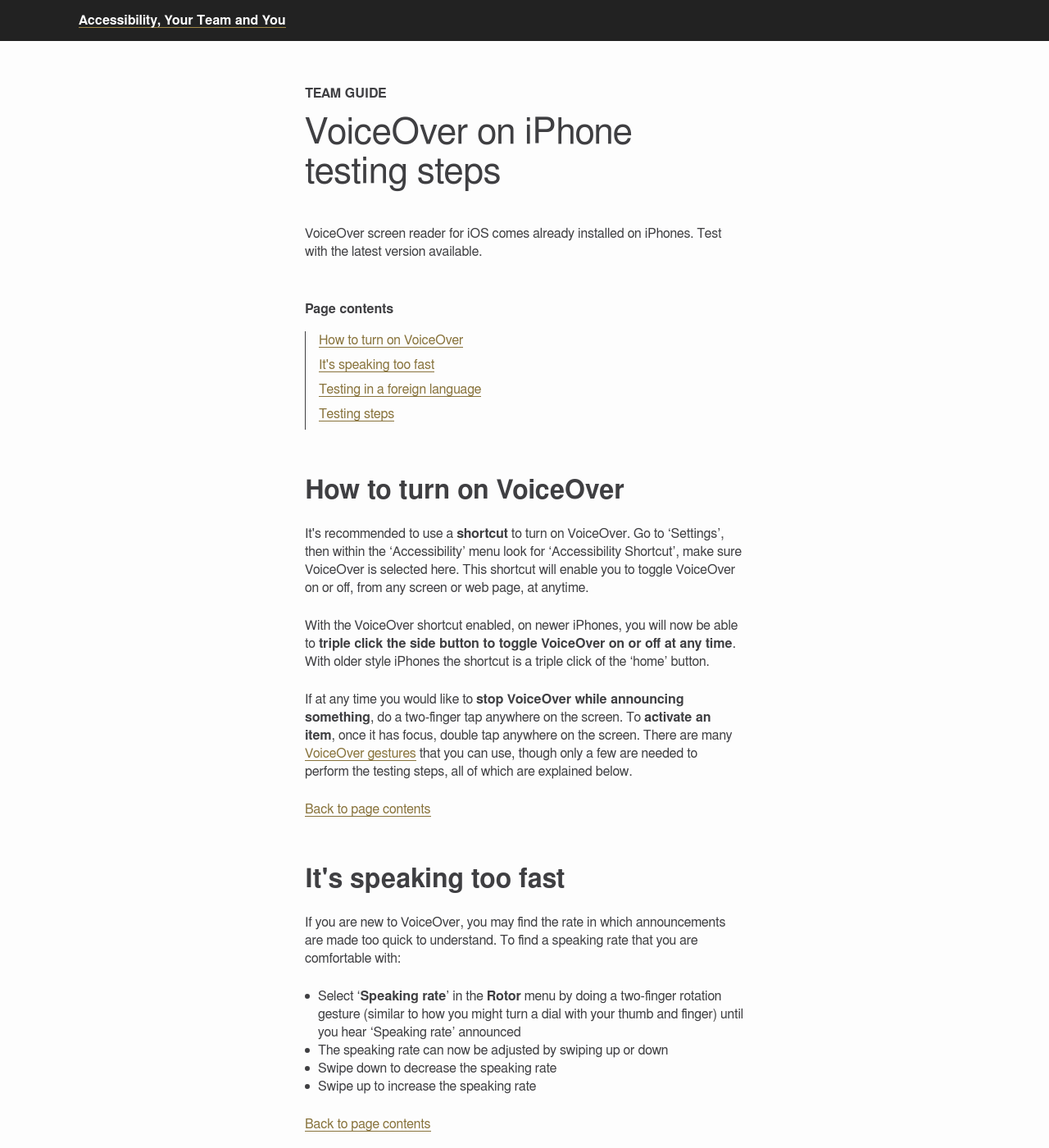
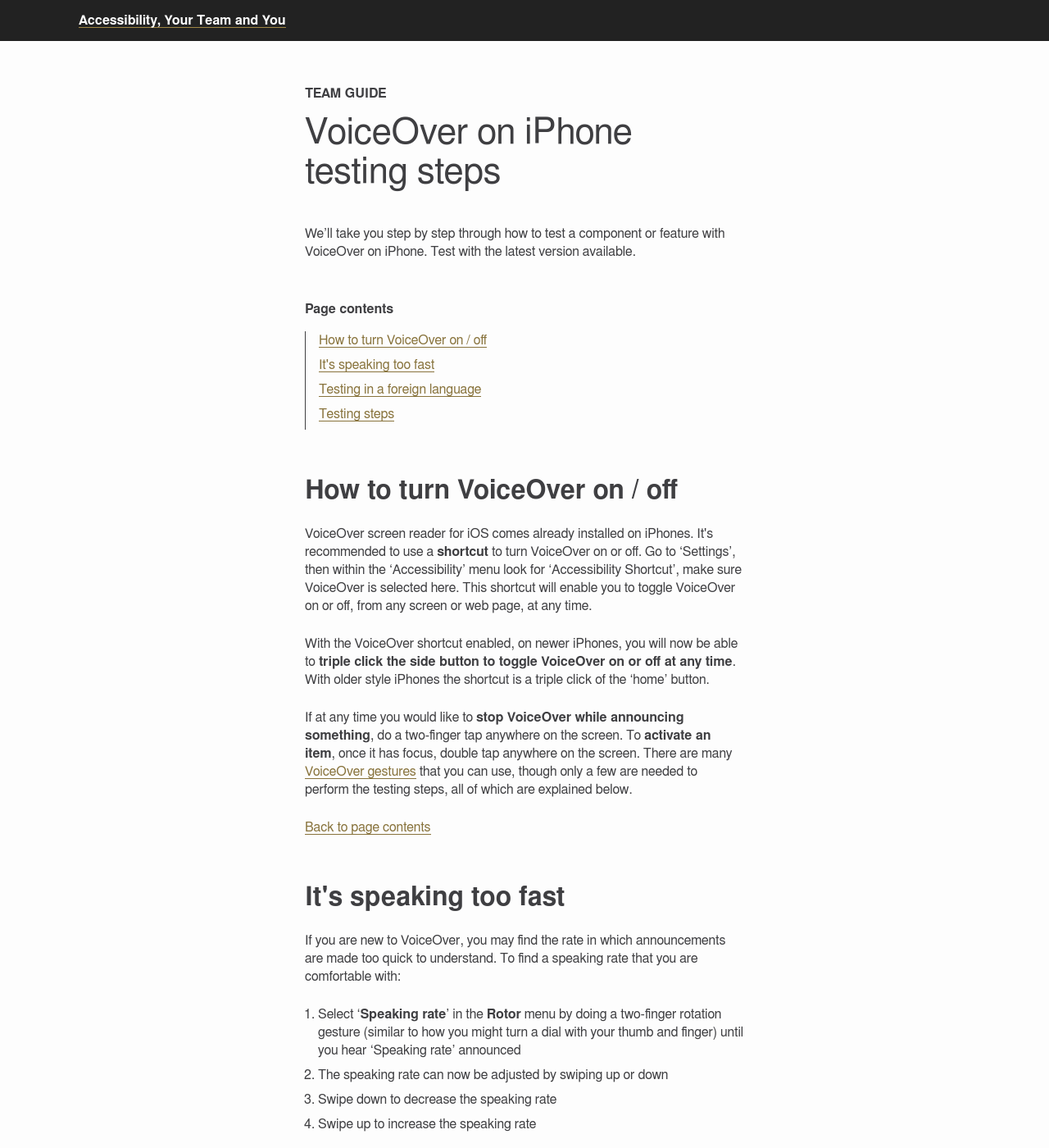
Before and after one commit to bbc/accessibility-news-and-you, a Jekyll site: the page assistive-technology/testing-steps/voiceover-ios.html, which Jekyll copies as it is, in a window 1280 px wide and 1400 px high. Shown: the whole window at 82% size. Built offline with Jekyll 4.4.1, drawn with Linux system fonts in a browser that asks for light colours; some of the changed text lies outside the part shown.

Commit message:
update copy from feedback

```diff
--- a/assistive-technology/testing-steps/voiceover-ios.html
+++ b/assistive-technology/testing-steps/voiceover-ios.html
@@ -22,21 +22,21 @@
                 </span>
             </h1>
 
-            <p>VoiceOver screen reader for iOS comes already installed on iPhones. Test with the latest version available.</p>
+            <p>We’ll take you step by step through how to test a component or feature with VoiceOver on iPhone. Test with the latest version available.</p>
 
             <nav class="page-contents" role="navigation" aria-label="Page contents">
                 <strong id="page-contents" class="page-contents_strong" tabindex="-1">Page contents</strong>
                 <ol role="list">
-                    <li role="listitem"><a href="#how-to-turn-on-voiceover">How to turn on VoiceOver</a></li>
+                    <li role="listitem"><a href="#how-to-turn-voiceover-on-off">How to turn VoiceOver on / off</a></li>
                     <li role="listitem"><a href="#its-speaking-too-fast">It's speaking too fast</a></li>
                     <li role="listitem"><a href="#testing-in-a-foreign-language">Testing in a foreign language</a></li>
                     <li role="listitem"><a href="#testing-steps">Testing steps</a></li>
                 </ol>
             </nav>
 
-            <h2 id="how-to-turn-on-voiceover" class="h2" tabindex="-1">How to turn on VoiceOver</h2>
+            <h2 id="how-to-turn-voiceover-on-off" class="h2" tabindex="-1">How to turn VoiceOver on / off</h2>
 
-            <p>It's recommended to use a <b>shortcut</b> to turn on VoiceOver. Go to ‘Settings’, then within the ‘Accessibility’ menu look for ‘Accessibility Shortcut’, make sure VoiceOver is selected here. This shortcut will enable you to toggle VoiceOver on or off, from any screen or web page, at anytime.</p>
+            <p>VoiceOver screen reader for iOS comes already installed on iPhones. It's recommended to use a <b>shortcut</b> to turn VoiceOver on or off. Go to ‘Settings’, then within the ‘Accessibility’ menu look for ‘Accessibility Shortcut’, make sure VoiceOver is selected here. This shortcut will enable you to toggle VoiceOver on or off, from any screen or web page, at any time.</p>
 
             <p>With the VoiceOver shortcut enabled, on newer iPhones, you will now be able to <b>triple click the side button to toggle VoiceOver on or off at any time</b>. With older style iPhones the shortcut is a triple click of the ‘home’ button.</p>
 
@@ -48,7 +48,7 @@
 
             <p>If you are new to VoiceOver, you may find the rate in which announcements are made too quick to understand. To find a speaking rate that you are comfortable with:</p>
 
-            <ul class="body-copy-list no-space" role="list">
+            <ol class="body-copy-list ordered-list-steps" role="list">
                 <li role="listitem">Select ‘<b>Speaking rate</b>’ in the <b>Rotor</b> menu by doing a two-finger rotation gesture (similar to how you might turn a dial with your thumb and finger) until you hear ‘Speaking rate’ announced</li>
 
                 <li role="listitem">The speaking rate can now be adjusted by swiping up or down</li>
@@ -56,7 +56,7 @@
                 <li role="listitem">Swipe down to decrease the speaking rate</li>
 
                 <li role="listitem">Swipe up to increase the speaking rate</li>
-            </ul>
+            </ol>
 
             <a href="#page-contents" class="back-to">Back to page contents</a>
 
@@ -116,7 +116,7 @@
 
             <h3 id="step-3-turn-voiceover-on" class="h3" tabindex="-1">Step 3 - Turn VoiceOver on</h3>
 
-            <p>Triple click the side button to <a href="#how-to-turn-on-voiceover">turn VoiceOver on</a> via the ‘Accessibility shortcut’.</p>
+            <p>Triple click the side button to <a href="#how-to-turn-voiceover-on-off">turn VoiceOver on</a> via the ‘Accessibility shortcut’.</p>
 
             <div class="back-to-container">
                 <a href="#steps" class="back-to">Back to steps</a>
@@ -151,14 +149,14 @@
 
                 <p>If the component is in isolation, <b>ensure you are right at the top of the page</b>.</p>
 
-                <ul class="body-copy-list no-space" role="list">
+                <ol class="body-copy-list ordered-list-steps" role="list">
                     <li role="listitem">To select the first item on the screen do a <b>four-finger tap near the top</b> of the screen</li>
 
-                    <li role="listitem"><a href="#swiping-right">Swipe right</a> through the items in the address bar to the web page</li>
-                </ul>
+                    <li role="listitem"><a href="#swiping-right-left">Swipe right</a> through the items in the address bar to the web page</li>
+                </ol>
+            </details>
 
-                <p id="swiping-right">Swiping right selects the next item. You can swipe right anywhere on the screen. Ensure it’s a quick swipe, taking no more than a split second, otherwise what you have physically touched on the screen could be navigated to and read out instead.</p>
-            </details>
+            <p id="swiping-right-left"><b>Swiping right</b> selects the next item, <b>swiping left</b> selects the previous item. You can swipe right or left anywhere on the screen. Ensure it’s a quick swipe, taking no more than a split second, otherwise what you have physically touched on the screen could be navigated to and read out instead.</p>
 
             <div class="back-to-container">
                 <a href="#steps" class="back-to">Back to steps</a>
@@ -168,15 +166,15 @@
 
             <p>You are now ready to start testing.</p>
 
-            <ul class="body-copy-list no-space" role="list">
-                <li role="listitem"><a href="#swiping-right">Swipe right</a>, you should enter the component.</li>
+            <ol class="body-copy-list ordered-list-steps" role="list">
+                <li role="listitem"><a href="#swiping-right-left">Swipe right</a>, you should enter the component.</li>
 
                 <li role="listitem">Listen to what's announced and check that the <a href="https://bbc.github.io/accessibility-news-and-you/guides/screen-reader-ux.html#step-5-define-native-semantic-roles">semantics</a> and <a href="https://bbc.github.io/accessibility-news-and-you/guides/screen-reader-ux.html#step-6-define-the-announced-content">announced content</a> match the <a href="https://bbc.github.io/accessibility-news-and-you/guides/screen-reader-ux.html">screen reader UX</a>. If the documented screen reader UX is missing, ask UX for this before continuing.</li>
 
                 <li role="listitem">If you need to hear what was announced again, swipe left to the previous item then swipe right again.</li>
 
                 <li role="listitem">Swipe right through all items in the component, listening to what’s announced, until you reach the <a href="#navigating-to-the-first-item-in-the-component-after">first item in the component after</a> the component you're testing, or the bottom of the page if testing in isolation.</li>
-            </ul>
+            </ol>
 
             <p id="navigating-to-the-first-item-in-the-component-after">Navigating to the first item in the component after the one you're testing, will ensure that you don’t miss out any elements that you can’t see at the end, such as a visually hidden off screen element.</p>
 
@@ -200,10 +198,8 @@
 
             <h3 id="step-6-navigate-by-headings" class="h3" tabindex="-1">Step 6 - Navigate by headings</h3>
 
-            <ul class="body-copy-list no-space" role="list">
-                <li role="listitem">Select ‘<b>Headings</b>’ in the <b>Rotor</b> menu by doing a two-finger rotation gesture (similar to how you might turn a dial with your thumb and finger) until you hear ‘Headings’ announced.</li>
-
-                <li role="listitem">Headings are now selected as the method of navigation when swiping up or down.</li>
+            <ol class="body-copy-list ordered-list-steps" role="list">
+                <li role="listitem">Select ‘<b>Headings</b>’ in the <a href="#rotor-menu">Rotor menu</a>.</li>
 
                 <li role="listitem">Get in position to start testing, swipe up to navigate through headings until you reach the last heading in the component before the one you're testing, or if testing in isolation (or there are no other headings) select the first item on the screen by doing a four-finger tap near the top of the screen.</li>
 
@@ -212,7 +208,29 @@
                 <li role="listitem">If you need to hear what was announced again, swipe up to the previous heading then swipe down again.</li>
 
                 <li role="listitem">Swipe down to go through all headings in the component, listening to what’s announced, until you reach the first heading in the component after the component you're testing, or the bottom of the page if testing in isolation (or there are no other headings).</li>
-            </ul>
+            </ol>
+
+            <details class="details">
+                <summary id="rotor-menu">Rotor menu</summary>
+
+                <p>You can <b>select a method of navigation in the Rotor menu for swiping up or down</b>, by doing a two-finger rotation gesture (similar to how you might turn a dial with your thumb and finger). For example, if you select ‘Headings’ in the Rotor menu by doing a two-finger rotation gesture until you hear ‘Headings’ announced, headings will now be selected as the method of navigation when swiping up or down.</p>
+
+                <p>Adding items to the Rotor menu:</p>
+
+                <ol class="body-copy-list ordered-list-steps" role="list">
+                    <li role="listitem">If VoiceOver is on, triple click the side button to toggle VoiceOver off or with older style iPhones triple click the ‘home’ button</li>
+
+                    <li role="listitem">Go to the ‘Accessibility’ menu in ‘Settings’</li>
+
+                    <li role="listitem">Within the 'VoiceOver' menu to go 'Rotor'</li>
+
+                    <li role="listitem">Check the desired item, such as 'Landmarks' or 'Tables'</li>
+
+                    <li role="listitem">Navigate back to your testing url</li>
+
+                    <li role="listitem">To resume testing, triple click the side button to toggle VoiceOver on or with older style iPhones triple click the ‘home’ button</li>
+                </ol>
+            </details>
 
             <details class="details">
                 <summary>Navigating by headings bug examples</summary>
@@ -234,10 +252,8 @@
 
             <h3 id="step-7-navigate-by-links" class="h3" tabindex="-1">Step 7 - Navigate by links</h3>
 
-            <ul class="body-copy-list no-space" role="list">
-                <li role="listitem">Select ‘<b>Links</b>’ in the <b>Rotor</b> menu by doing a two-finger rotation gesture (similar to how you might turn a dial with your thumb and finger) until you hear ‘Links’ announced.</li>
-
-                <li role="listitem">Links are now selected as the method of navigation when swiping up or down.</li>
+            <ol class="body-copy-list ordered-list-steps" role="list">
+                <li role="listitem">Select ‘<b>Links</b>’ in the <a href="#rotor-menu">Rotor menu</a>.</li>
 
                 <li role="listitem">Get in position to start testing, swipe up to navigate through links until you reach the last link in the component before the one you're testing, or if testing in isolation (or there are no other links) select the first item on the screen by doing a four-finger tap near the top of the screen.</li>
 
@@ -246,7 +262,7 @@
                 <li role="listitem">If you need to hear what was announced again, swipe up to the previous link then swipe down again.</li>
 
                 <li role="listitem">Swipe down to go through all links in the component, listening to what’s announced, until you reach the first link in the component after the component you're testing, or the bottom of the page if testing in isolation (or there are no other links).</li>
-            </ul>
+            </ol>
 
             <p>To activate a link, once it has focus, double tap anywhere on the screen.</p>
 
@@ -270,10 +286,8 @@
 
             <h3 id="step-8-navigate-by-landmarks" class="h3" tabindex="-1">Step 8 - Navigate by landmarks</h3>
 
-            <ul class="body-copy-list no-space" role="list">
-                <li role="listitem">Select ‘<b>Landmarks</b>’ in the <b>Rotor</b> menu by doing a two-finger rotation gesture (similar to how you might turn a dial with your thumb and finger) until you hear ‘Landmarks’ announced.</li>
-
-                <li role="listitem"><a href="https://bbc.github.io/accessibility-news-and-you/guides/screen-reader-ux.html#step-9-define-any-landmarks">Landmarks</a> are now selected as the method of navigation when swiping up or down.</li>
+            <ol class="body-copy-list ordered-list-steps" role="list">
+                <li role="listitem">Select ‘<b>Landmarks</b>’ in the Rotor menu. If that method of navigation isn't present, <a href="#rotor-menu">add it to the Rotor menu</a>.</li>
 
                 <li role="listitem">Get in position to start testing, swipe up to navigate through landmarks until you reach a landmark in a component before the one you're testing, or if testing in isolation (or there are no other landmarks) select the first item on the screen by doing a four-finger tap near the top of the screen.</li>
 
@@ -282,25 +296,7 @@
                 <li role="listitem">If you need to hear what was announced again, swipe up to the previous landmark then swipe down again.</li>
 
                 <li role="listitem">Swipe down to go through all landmarks in the component, listening to what’s announced, until you reach the first landmark after the component you're testing, or the bottom of the page if testing in isolation (or there are no other landmarks).</li>
-            </ul>
-
-            <details class="details">
-                <summary>Landmarks aren't in the Rotor menu</summary>
-
-                <ul class="body-copy-list no-space" role="list">
-                    <li role="listitem">Triple click the side button to toggle VoiceOver off or with older style iPhones triple click the ‘home’ button</li>
-
-                    <li role="listitem">Go to the ‘Accessibility’ menu in ‘Settings’</li>
-
-                    <li role="listitem">Within the 'VoiceOver' menu to go 'Rotor'</li>
-
-                    <li role="listitem">Check 'Landmarks'</li>
-
-                    <li role="listitem">Navigate back to your testing url</li>
-
-                    <li role="listitem">To resume testing, triple click the side button to toggle VoiceOver on or with older style iPhones triple click the ‘home’ button</li>
-                </ul>
-            </details>
+            </ol>
 
             <details class="details">
                 <summary>Navigating by landmarks bug examples</summary>
@@ -324,11 +320,11 @@
 
             <p><a href="https://bbc.github.io/accessibility-news-and-you/guides/accessibility-acceptance-criteria.html">Accessibility acceptance criteria</a> can be used for additional manual testing steps specific to your component and documented screen reader UX, specific <a href="https://support.apple.com/en-gb/guide/iphone/iph3e2e2281/ios">VoiceOver gestures</a> maybe needed.</p>
 
-            <ul class="body-copy-list no-space" role="list">
+            <ol class="body-copy-list ordered-list-steps" role="list">
                 <li role="listitem">Read the accessibility acceptance criteria. If the accessibility acceptance criteria is missing, ask your team's business analyst for the criteria before continuing.</li>
 
                 <li role="listitem">Check that any criteria that is specific to using a screen reader is met with VoiceOver on iPhone.</li>
-            </ul>
+            </ol>
 
             <div class="back-to-container">
                 <a href="#steps" class="back-to">Back to steps</a>
@@ -336,37 +332,17 @@
 
             <h3 id="step-10-components-with-a-table" class="h3" tabindex="-1">Step 10 - Components with a table</h3>
 
-            <ul class="body-copy-list no-space" role="list">
-                <li role="listitem">Select ‘<b>Tables</b>’ in the <b>Rotor</b> menu by doing a two-finger rotation gesture (similar to how you might turn a dial with your thumb and finger) until you hear ‘Tables’ announced.</li>
-
-                <li role="listitem">Tables are now selected as the method of navigation when swiping up or down.</li>
+            <ol class="body-copy-list ordered-list-steps" role="list">
+                <li role="listitem">Select ‘<b>Tables</b>’ in the Rotor menu. If that method of navigation isn't present, <a href="#rotor-menu">add it to the Rotor menu</a>.</li>
 
                 <li role="listitem">Get in position to start testing, swipe up to navigate through tables until you reach a table in a component before the one you're testing, or if testing in isolation (or there are no other tables) select the first item on the screen by doing a four-finger tap near the top of the screen.</li>
 
                 <li role="listitem">Swipe down to the first table in the component you're testing. Check that a table caption was announced if one was defined in the <a href="https://bbc.github.io/accessibility-news-and-you/guides/screen-reader-ux.html">screen reader UX</a>. If you need to hear what was announced again, swipe right to the previous item then swipe left.</li>
 
-                <li role="listitem">Select ‘<b>Rows</b>’ in the <b>Rotor</b> menu, tables rows are now selected as the method of navigation when swiping up or down. Navigate all table rows. Swipe right or left to navigate through all table columns. Check that the <a href="https://bbc.github.io/accessibility-news-and-you/guides/screen-reader-ux.html#step-5-define-native-semantic-roles">semantics</a> and <a href="https://bbc.github.io/accessibility-news-and-you/guides/screen-reader-ux.html#step-6-define-the-announced-content">announced content</a> match the <a href="https://bbc.github.io/accessibility-news-and-you/guides/screen-reader-ux.html">screen reader UX</a>.</li>
+                <li role="listitem">Select ‘<b>Rows</b>’ in the Rotor menu, tables rows are now selected as the method of navigation when swiping up or down. Navigate all table rows. Swipe right or left to navigate through all table columns. Check that the <a href="https://bbc.github.io/accessibility-news-and-you/guides/screen-reader-ux.html#step-5-define-native-semantic-roles">semantics</a> and <a href="https://bbc.github.io/accessibility-news-and-you/guides/screen-reader-ux.html#step-6-define-the-announced-content">announced content</a> match the <a href="https://bbc.github.io/accessibility-news-and-you/guides/screen-reader-ux.html">screen reader UX</a>.</li>
 
                 <li role="listitem">Swipe down to go through all tables in the component, repeating the above steps, listening to what’s announced, until you reach the first table after the component you're testing, or the bottom of the page if testing in isolation (or there are no other tables).</li>
-            </ul>
-
-            <details class="details">
-                <summary>Tables aren't in the Rotor menu</summary>
-
-                <ul class="body-copy-list no-space" role="list">
-                    <li role="listitem">Triple click the side button to toggle VoiceOver off or with older style iPhones triple click the ‘home’ button</li>
-
-                    <li role="listitem">Go to the ‘Accessibility’ menu in ‘Settings’</li>
-
-                    <li role="listitem">Within the 'VoiceOver' menu go to 'Rotor'</li>
-
-                    <li role="listitem">Check 'Tables'</li>
-
-                    <li role="listitem">Navigate back to your testing url</li>
-
-                    <li role="listitem">To resume testing, triple click the side button to toggle VoiceOver on or with older style iPhones triple click the ‘home’ button</li>
-                </ul>
-            </details>
+            </ol>
 
             <details class="details">
                 <summary>Navigating by tables bug examples</summary>
```
Also changed, not shown: other parts of assistive-technology/testing-steps/voiceover-ios.html (+2 -4 lines).
